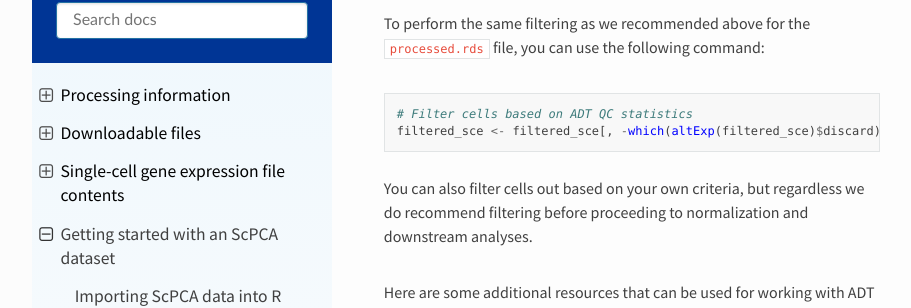
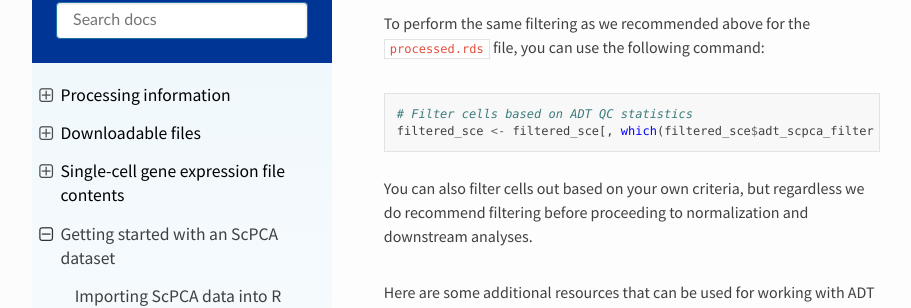
Before and after one commit to DongzeHE/scpca-docs, a Sphinx documentation site: the page built from docs/getting_started.md, in a window 1280 px wide and 900 px high, scrolled down 8647 px. Shown: the part 136-444 px from the top of the window, without its empty margins (158-1069 px from the left). Built offline with Sphinx 7.4.7 and the Read the Docs theme 2.0.0, drawn with Linux system fonts in a browser that asks for light colours.

Commit message:
use adt_scpca_filter which is *indeed* present

````diff
--- a/docs/getting_started.md
+++ b/docs/getting_started.md
@@ -264,7 +264,7 @@ In both the `filtered.rds` and `processed.rds` files, quality-control statistics
 To perform the same filtering as we recommended above for the `processed.rds` file, you can use the following command:
 ```r
 # Filter cells based on ADT QC statistics
-filtered_sce <- filtered_sce[, -which(altExp(filtered_sce)$discard)]
+filtered_sce <- filtered_sce[, which(filtered_sce$adt_scpca_filter == "Keep")]
 ```
 
 You can also filter cells out based on your own criteria, but regardless we do recommend filtering before proceeding to normalization and downstream analyses.
````
